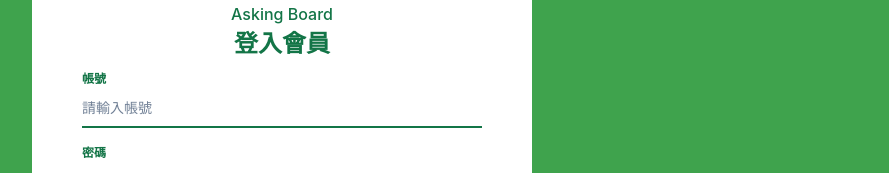
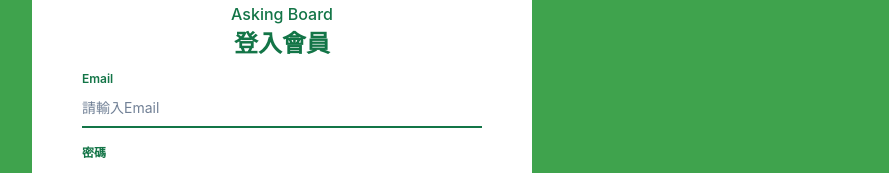
Before and after one commit to Peggy8422/asking-board, a React (Create React App) app: page /login in a window 1280 px wide. Shown: the part 216-389 px from the top of the page, without its empty margins (358-1247 px from the left). Built offline with nearby package versions, Linux system fonts and the light colour scheme.

Commit message:
refactor: 修改登入頁面驗證欄位

```diff
--- a/package.json
+++ b/package.json
@@ -16,8 +16,10 @@
     "framer-motion": "^9.0.7",
     "react": "^18.2.0",
     "react-dom": "^18.2.0",
+    "react-redux": "^8.0.5",
     "react-router-dom": "^6.8.1",
     "react-scripts": "5.0.1",
+    "redux": "^4.2.1",
     "typescript": "^4.9.5",
     "web-vitals": "^2.1.4"
   },
@@ -46,6 +48,7 @@
     ]
   },
   "devDependencies": {
+    "@types/react-redux": "^7.1.25",
     "@types/react-router-dom": "^5.3.3",
     "prettier": "2.8.4"
   }
--- a/src/pages/AdminLoginPage.tsx
+++ b/src/pages/AdminLoginPage.tsx
@@ -6,7 +6,7 @@
   return (
     <Box w={'100%'} h={'100vh'} bg={'brand.400'}>
       <AuthForm isUser={false} isOnRegist={false}>
-        <AuthInput label='帳號' type='text' placeholder='請輸入帳號' />
+        <AuthInput label='Email' type='email' placeholder='請輸入Email' />
         <AuthInput label='密碼' type='password' placeholder='請輸入密碼' />
       </AuthForm>
     </Box>
--- a/src/pages/LoginPage.tsx
+++ b/src/pages/LoginPage.tsx
@@ -8,7 +8,7 @@
   return (
     <Box w={'100%'} h={'100vh'} bg={'brand.400'}>
       <AuthForm isOnRegist={false} isUser={true}>
-        <AuthInput label='帳號' type='text' placeholder='請輸入帳號' />
+        <AuthInput label='Email' type='email' placeholder='請輸入Email' />
         <AuthInput label='密碼' type='password' placeholder='請輸入密碼' />
       </AuthForm>
       <Tooltip label={'前往管理者登入'} placement={'top'} >
```
Also changed, not shown: 1 other file (tests, documents, lock files or other folders).
